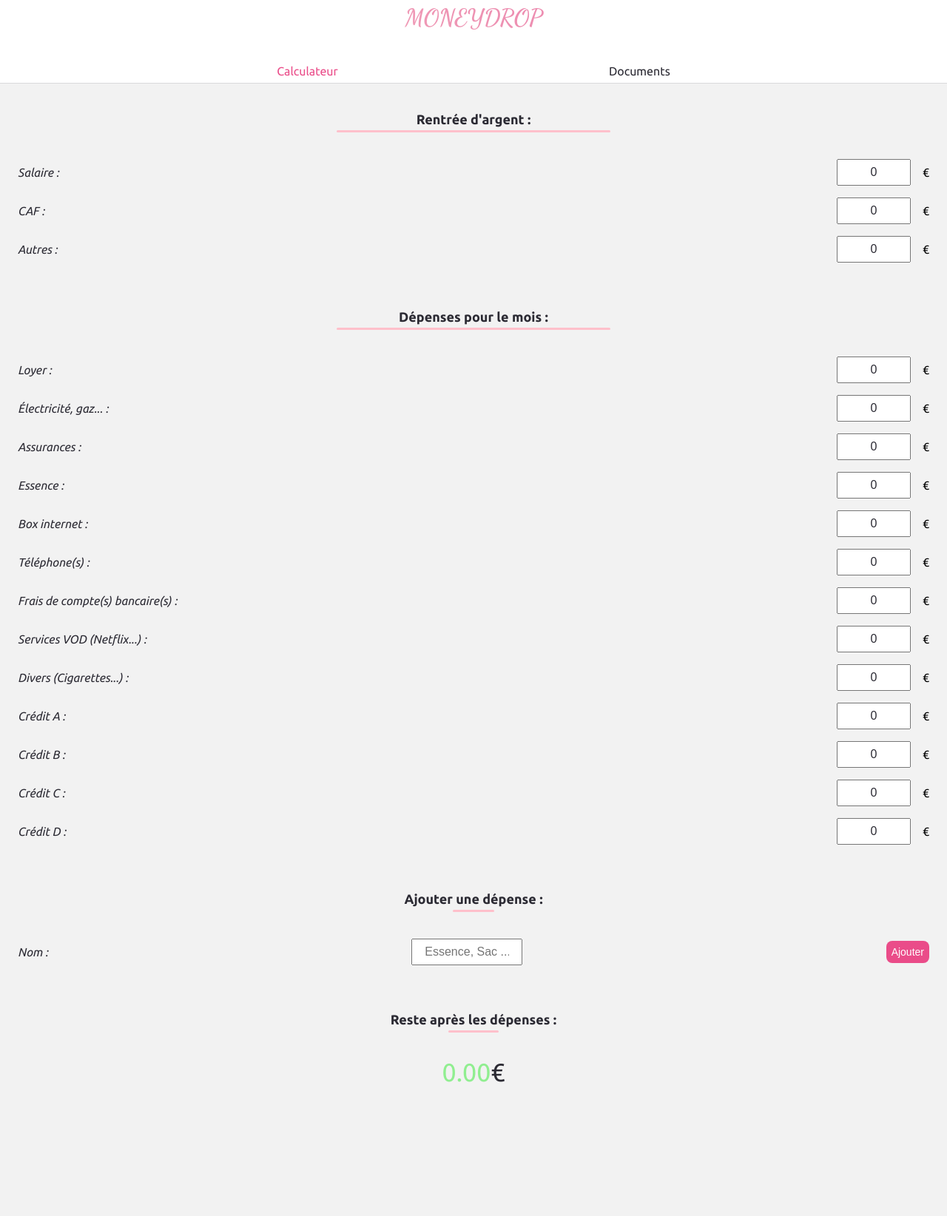
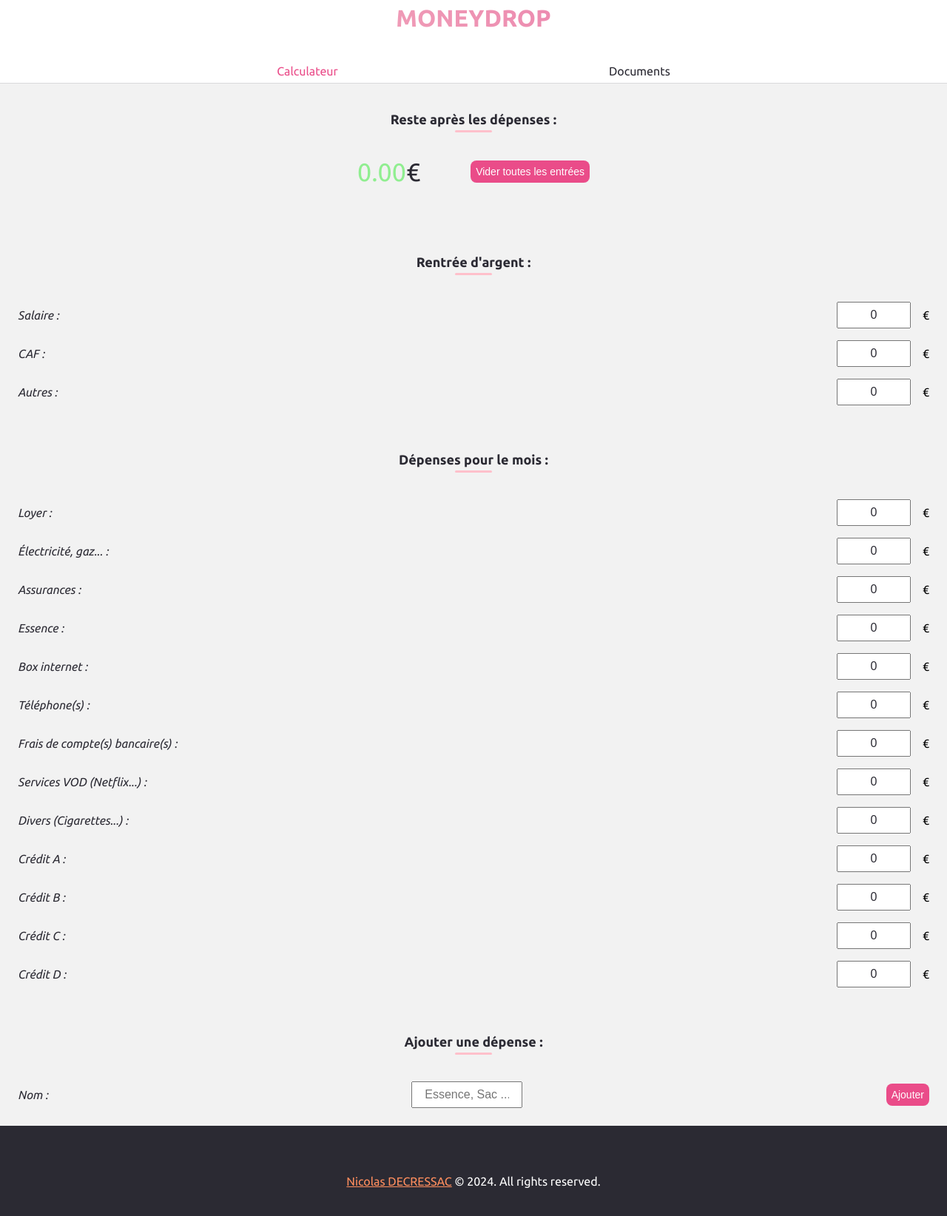
Before and after one commit to Nilyss/saas, a React (Vite) app: page /calculator in a window 1280 px wide. Shown: the top 1644 px of the page at 74% size. Before the commit the page ends 1490 px from the top, so only its background shows below. Built offline with nearby package versions, Linux system fonts and the light colour scheme.

Commit message:
fix some details

```diff
--- a/src/App.tsx
+++ b/src/App.tsx
@@ -16,6 +16,7 @@ import {
 import Header from './components/header/Header'
 import CurrencyForm from './components/currencyForm/CurrencyForm.tsx'
 import Documents from "./components/documents/Documents.tsx";
+import Footer from "./components/footer/Footer.tsx";
 
 function App(): ReactElement {
   return (
@@ -28,6 +29,7 @@ function App(): ReactElement {
           <Route path="/docs" element={<Documents />}></Route>
         </Routes>
       </main>
+      <Footer />
     </Router>
   )
 }
--- a/src/components/currencyForm/CurrencyForm.tsx
+++ b/src/components/currencyForm/CurrencyForm.tsx
@@ -32,6 +32,14 @@ export default function CurrencyForm(): ReactElement {
     localStorage.setItem('expenseValues', JSON.stringify(expenseValues))
   }, [incomeValues, expenseValues])
 
+  useEffect(() => {
+    const storedInputs = localStorage.getItem('customInputs');
+    if (storedInputs) {
+      setInputs(JSON.parse(storedInputs));
+    }
+  }, []);
+
+
   const handleInputNameChange = (
     event: ChangeEvent<HTMLInputElement>,
   ): void => {
@@ -40,10 +48,13 @@ export default function CurrencyForm(): ReactElement {
 
   const handleAddInput = (): void => {
     if (inputName) {
-      setInputs([...inputs, { name: inputName }])
-      setInputName('')
+      const newInputs = [...inputs, { name: inputName }];
+      setInputs(newInputs);
+      localStorage.setItem('customInputs', JSON.stringify(newInputs));
+      setInputName('');
     }
   }
+
 
   const fixedIncome: string[] = ['Salaire', 'CAF', 'Autres']
   const fixedExpense: string[] = [
@@ -84,6 +95,14 @@ export default function CurrencyForm(): ReactElement {
     )
   }
 
+  const clearInputs = (): void => {
+    localStorage.clear();
+    setInputs([]);
+    setIncomeValues({});
+    setExpenseValues({});
+    setTotal(0);
+  }
+
   useEffect((): void => {
     const totalIncome: number = Object.values(incomeValues).reduce(
       (sum: number, value: number) => sum + value,
@@ -98,6 +117,15 @@ export default function CurrencyForm(): ReactElement {
 
   return (
       <section className="calculator">
+        <article className={'totalGroup'}>
+          <h2>Reste après les dépenses : </h2>
+          <p className={total >= 0 ? 'total positive' : 'total negative'}>
+            {total.toFixed(2)}
+            <span style={{color: '#2b2a33'}}>€</span>
+          <button onClick={clearInputs}>Vider toutes les entrées</button>
+          </p>
+        </article>
+
         <article className={'incomeInputs'}>
           <h2>Rentrée d'argent : </h2>
           <div className={'inputsWrapper'}>
@@ -174,14 +202,6 @@ export default function CurrencyForm(): ReactElement {
             </div>
           </form>
         </article>
-
-      <article className={'totalGroup'}>
-        <h2>Reste après les dépenses : </h2>
-        <p className={total >= 0 ? 'total positive' : 'total negative'}>
-          {total.toFixed(2)}
-          <span style={{ color: '#2b2a33' }}>€</span>
-        </p>
-      </article>
       </section>
   )
 }
--- a/src/components/currencyForm/currencyForm.scss
+++ b/src/components/currencyForm/currencyForm.scss
@@ -22,7 +22,7 @@ h2 {
 
 h2::after {
   content: '';
-  width: 30%;
+  width: 50px;
   height: 0.15em;
   background-color: vars.$primaryColor;
   position: absolute;
@@ -38,10 +38,24 @@ h2::after {
   flex-direction: column;
   align-items: center;
   justify-content: center;
+  position: sticky;
+  z-index: 9999;
+  top:0;
+  background: #f2f2f2;
+  padding-bottom: 2em
 }
 
 .totalGroup p {
+  display: flex;
+  align-items: center;
+  justify-content: center;
   font-size: 34px;
+  width: 100%;
+  gap: 2em;
+
+  span {
+    margin-left: -2em;
+  }
 }
 
 .inputsWrapper {
--- /dev/null
+++ b/src/components/footer/Footer.tsx
@@ -0,0 +1,11 @@
+import './footer.scss'
+
+import { ReactElement } from 'react'
+
+export default function Footer(): ReactElement {
+  return (
+    <footer>
+        <p><a href={'https://ndecressac.fr'}>Nicolas DECRESSAC</a> © 2024. All rights reserved.</p>
+    </footer>
+  )
+}
--- /dev/null
+++ b/src/components/footer/footer.scss
@@ -0,0 +1,15 @@
+@use '../../utils/styles/variables.scss' as vars;
+
+footer {
+  color: #ffffff;
+  display: flex;
+  justify-content: center;
+  align-items: center;
+  height: 150px;
+  background: vars.$fontColor;
+}
+
+footer a {
+  color:#ff8e5e;
+  cursor: pointer;
+}
--- a/src/components/header/header.scss
+++ b/src/components/header/header.scss
@@ -8,7 +8,7 @@ header {
 
 header h1 {
   text-align: center;
-  font-family: 'Dancing Script', cursive;
+  font-family: 'Ubuntu', sans-serif;
   font-size: 2em;
   font-weight: 700;
   text-transform: uppercase;
```
Lines whose indentation alone changed are shown as unchanged.
